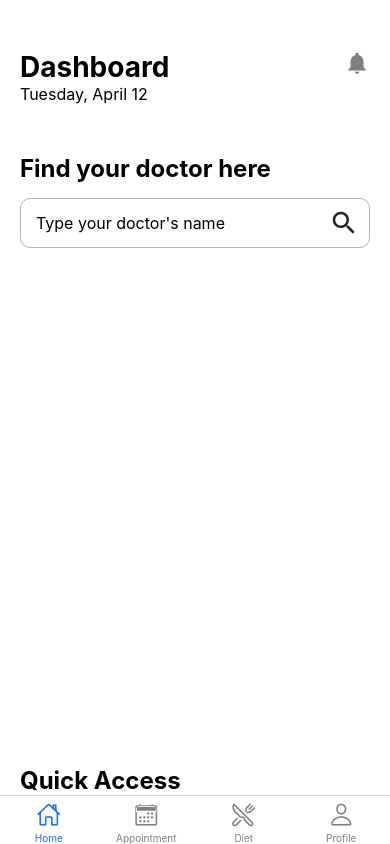
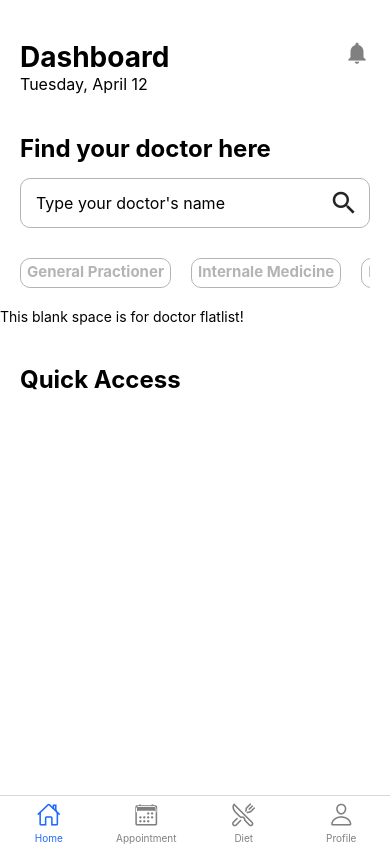
Before and after one commit to AnhCaooo/App-Doctor, a React Native app: screen /Home in a window 390 px wide. Built offline with nearby package versions, Linux system fonts and the light colour scheme.

Commit message:
Implement category list for doctors in Home page

```diff
--- a/components/screens/HomeScreen.js
+++ b/components/screens/HomeScreen.js
@@ -1,10 +1,9 @@
-import React, { useState, useEffect } from "react";
+import React from "react";
 import { StyleSheet, View, Text, ScrollView, TextInput } from "react-native";
 import { Input, Icon } from "react-native-elements";
-import MapView, { Marker } from "react-native-maps";
-import * as Location from "expo-location";
+import CategoryList from "../subcomponents/CategoryList";
 
-export default function HomeScreen() {
+export default function HomeScreen({ navigation }) {
   return (
     <View style={styles.container}>
       <View style={styles.header}>
@@ -14,6 +13,7 @@ export default function HomeScreen() {
         </View>
         <Icon name="notifications" size={26} color={"grey"} />
       </View>
+      <ScrollView showsVerticalScrollIndicator={false}>
         <View style={styles.header}>
           <Text style={styles.textHeader}>Find your doctor here</Text>
         </View>
@@ -25,10 +25,13 @@ export default function HomeScreen() {
             />
             <Icon name="search" size={30} style={{ marginRight: 10 }} />
           </View>
+          <CategoryList />
+          <Text>This blank space is for doctor flatlist!</Text>
         </ScrollView>
         <View style={styles.header}>
           <Text style={styles.textHeader}>Quick Access</Text>
         </View>
+      </ScrollView>
     </View>
   );
 }
@@ -39,7 +42,7 @@ const styles = StyleSheet.create({
     backgroundColor: "white",
   },
   header: {
-    marginTop: 50,
+    marginTop: 40,
     flexDirection: "row",
     justifyContent: "space-between",
     paddingHorizontal: 20,
--- /dev/null
+++ b/components/subcomponents/CategoryList.js
@@ -0,0 +1,51 @@
+import React, { useState, useEffect } from "react";
+import { StyleSheet, View, FlatList, Text } from "react-native";
+
+function CategoryList() {
+  const categories = [
+    "General Practioner",
+    "Internale Medicine",
+    "Dermatologist",
+    "Herbal Medicine",
+    "Infectious Disease",
+    "Surgeon",
+    "Veterinarian",
+  ];
+
+  return (
+    <View style={{ marginRight: 20 }}>
+      <FlatList
+        horizontal
+        data={categories}
+        keyExtractor={(item, index) => index}
+        renderItem={({ item, index }) => (
+          <View style={styles.categoryListContainer}>
+            <Text style={{ ...styles.categortListText }}>{item}</Text>
+          </View>
+        )}
+      />
+    </View>
+  );
+}
+
+export default CategoryList;
+
+const styles = StyleSheet.create({
+  categoryListContainer: {
+    borderWidth: 0.75,
+    height: 30,
+    borderRadius: 10,
+    borderColor: "#b4b4b4",
+    marginTop: 30,
+    marginLeft: 20,
+    marginBottom: 20,
+  },
+  categortListText: {
+    fontSize: 15,
+    color: "#b4b4b4",
+    fontWeight: "bold",
+    marginLeft: 6,
+    marginRight: 6,
+    marginTop: 3,
+  },
+});
--- a/package.json
+++ b/package.json
@@ -12,6 +12,7 @@
   "dependencies": {
     "@react-navigation/bottom-tabs": "^6.3.1",
     "@react-navigation/native": "^6.0.10",
+    "@react-navigation/native-stack": "^6.6.1",
     "expo": "~44.0.0",
     "expo-location": "~14.0.1",
     "expo-status-bar": "~1.2.0",
```
Also changed, not shown: 1 other file (tests, documents, lock files or other folders). Lines whose indentation alone changed are shown as unchanged.
